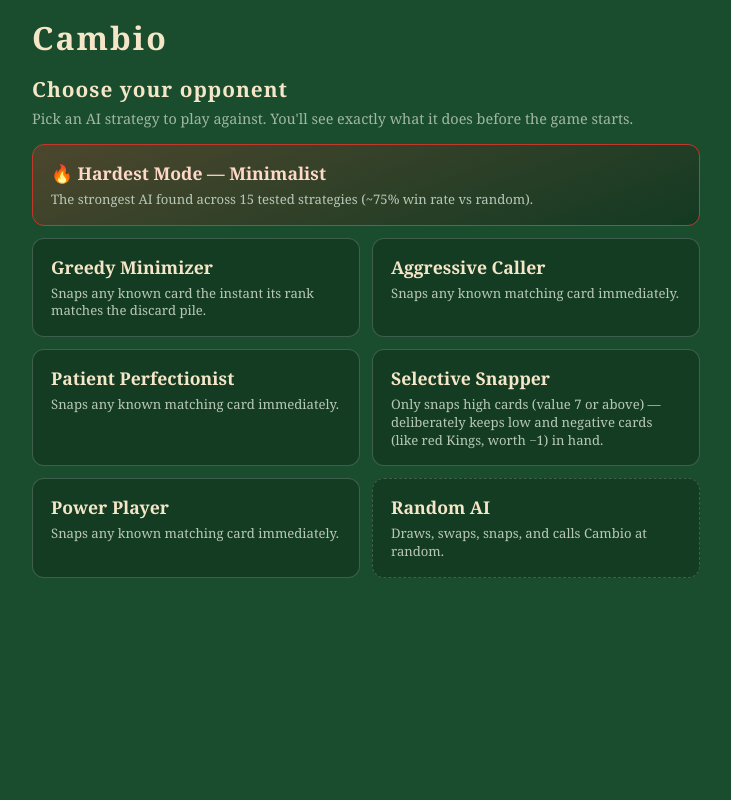
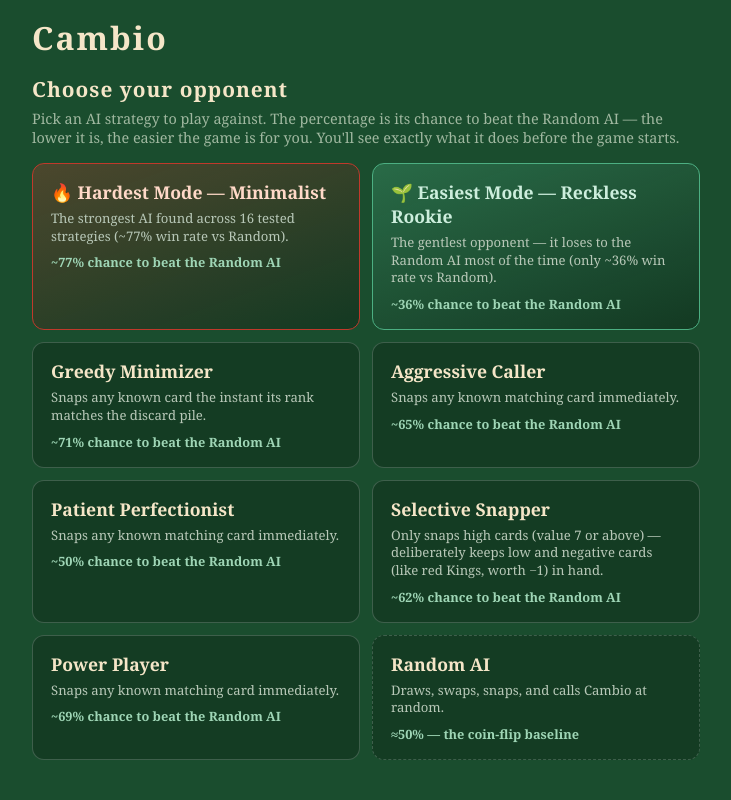
Before and after one commit to jeremy-h-pollak/auto-cambio, a Flask app: page / in a window 1280 px wide. Shown: the whole page, without its empty margins (274-1005 px from the left). Run offline with Flask 3, Linux system fonts and the light colour scheme.

Commit message:
feat: add Easiest Mode opponent and win-rate-vs-Random labels to the chooser
- Add a deliberately-weak "Reckless Rookie" profile (reckless) built from
  existing knobs — never snaps, grabs any discard, gambles every draw, and
  calls Cambio the instant its hand is known (~36% win rate vs Random).
- Surface it as 🌱 Easiest Mode beside 🔥 Hardest Mode in a new .boss-row.
- Show each opponent's measured chance to beat the Random AI under its card,
  driven by a new WINRATE_VS_RANDOM table (avg of seeds 1-3, 4,000 games each).
- Update docs/strategies.md and docs/web-app.md for the 16th profile and the
  new chooser layout.

Co-Authored-By: Claude Opus 4.7 <noreply@anthropic.com>

```diff
--- a/app.py
+++ b/app.py
@@ -19,14 +19,30 @@ RANDOM_DESCRIPTION = [
     "No memory and no planning — the baseline every strategy aims to beat.",
 ]
 
-# Strongest of 15 tested strategies by win rate vs Random (multi-seed eval,
-# 40k games each). Surfaced in the chooser as the "Hardest Mode" boss.
-HARDEST_KEY = "minimalist"
-HARDEST_WINRATE = "~75%"
+# Win rate vs Random, measured with simulate.py (avg of seeds 1–3, 4,000 games
+# each), rounded to whole percents. Regenerate after tuning a profile with:
+#     python simulate.py --strategy <key> --seed 1 -n 4000 --quiet
+WINRATE_VS_RANDOM = {
+    "greedy": 71, "aggressive": 65, "conservative": 50, "snapper": 62,
+    "power": 69, "minimalist": 77, "reckless": 36,
+}
 
-# Chooser display order: Hardest Mode, the five original named strategies, Random.
+# The strongest and weakest tested profiles, surfaced as the two "boss" modes.
+HARDEST_KEY = "minimalist"   # highest win rate vs Random
+EASIEST_KEY = "reckless"     # lowest — built to lose, for an easy game
+
+# Chooser display order: the two boss modes, the five original named strategies, Random.
 NAMED_OPPONENTS = ["greedy", "aggressive", "conservative", "snapper", "power"]
-OPPONENT_KEYS = ["hardest"] + NAMED_OPPONENTS + ["random"]
+OPPONENT_KEYS = ["hardest", "easiest"] + NAMED_OPPONENTS + ["random"]
+
+
+def _winrate_label(key):
+    """Short 'chance to beat Random' line shown under each opponent card."""
+    if key == "random":
+        return "≈50% — the coin-flip baseline"
+    profile_key = {"hardest": HARDEST_KEY, "easiest": EASIEST_KEY}.get(key, key)
+    pct = WINRATE_VS_RANDOM.get(profile_key)
+    return f"~{pct}% chance to beat the Random AI" if pct is not None else ""
 
 
 def _opponent_info(key):
@@ -34,8 +50,15 @@ def _opponent_info(key):
     if key == "hardest":
         p = strategies.PROFILES[HARDEST_KEY]
         return f"Hardest Mode — {p.name}", [
-            f"The strongest AI found across 15 tested strategies "
-            f"({HARDEST_WINRATE} win rate vs random).",
+            f"The strongest AI found across 16 tested strategies "
+            f"(~{WINRATE_VS_RANDOM[HARDEST_KEY]}% win rate vs Random).",
+            *p.rules,
+        ]
+    if key == "easiest":
+        p = strategies.PROFILES[EASIEST_KEY]
+        return f"Easiest Mode — {p.name}", [
+            f"The gentlest opponent — it loses to the Random AI most of the time "
+            f"(only ~{WINRATE_VS_RANDOM[EASIEST_KEY]}% win rate vs Random).",
             *p.rules,
         ]
     if key in strategies.PROFILES:
@@ -45,14 +68,16 @@ def _opponent_info(key):
 
 
 def opponent_catalog():
-    """List of (key, name, rules) in chooser display order."""
-    return [(key, *_opponent_info(key)) for key in OPPONENT_KEYS]
+    """List of (key, name, rules, winrate_label) in chooser display order."""
+    return [(key, *_opponent_info(key), _winrate_label(key)) for key in OPPONENT_KEYS]
 
 
 def _strategy_object(key):
     """Resolve an opponent key to a strategy object the engine can drive."""
     if key == "hardest":
         return strategies.get(HARDEST_KEY)
+    if key == "easiest":
+        return strategies.get(EASIEST_KEY)
     if key in strategies.PROFILES:
         return strategies.get(key)
     return random_strategy
--- a/game/strategies.py
+++ b/game/strategies.py
@@ -385,6 +385,21 @@ PROFILES = {
         draw_discard_max=4,
         cambio_all_known_sum=7,
     ),
+    "reckless": StrategyProfile(
+        key="reckless",
+        name="Reckless Rookie",
+        rules=[
+            "Never snaps — lets matching cards pile up instead of shrinking its hand.",
+            "Grabs whatever sits on top of the discard pile, good or bad.",
+            "Gambles every draw onto an unknown card — even a high King.",
+            "Calls Cambio the moment it knows all four of its cards, no matter how bad they are.",
+        ],
+        snap_mode="high_only", snap_min_value=14,   # no card reaches 14 -> never snaps
+        draw_discard_max=13,                          # always take the discard top
+        gamble_max=13,                                # gamble any draw onto an unknown slot
+        cambio_all_known_sum=52,                      # call Cambio as soon as the hand is known
+        cambio_known_sum=52,                          # ...even with a card still unknown
+    ),
 }
 
 
--- a/static/css/style.css
+++ b/static/css/style.css
@@ -363,6 +363,22 @@ header h1 {
   margin-bottom: 16px;
 }
 
+/* Featured "boss" modes (Hardest + Easiest) sit side by side above the grid. */
+.boss-row {
+  display: flex;
+  flex-wrap: wrap;
+  gap: 12px;
+  margin-bottom: 12px;
+}
+
+.boss-row form {
+  display: contents;
+}
+
+.boss-row .opponent-card {
+  flex: 1 1 220px;
+}
+
 .opponent-list {
   display: grid;
   grid-template-columns: repeat(auto-fit, minmax(220px, 1fr));
@@ -402,7 +418,6 @@ header h1 {
 .opponent-card.is-hardest {
   border-color: #c0392b;
   background: linear-gradient(160deg, rgba(192,57,43,0.30), rgba(0,0,0,0.25));
-  grid-column: 1 / -1;
 }
 
 .opponent-card.is-hardest:hover {
@@ -411,6 +426,19 @@ header h1 {
 
 .opponent-card.is-hardest .opp-name {
   color: #ffd9c8;
+}
+
+.opponent-card.is-easiest {
+  border-color: #4caf82;
+  background: linear-gradient(160deg, rgba(76,175,130,0.30), rgba(0,0,0,0.25));
+}
+
+.opponent-card.is-easiest:hover {
+  border-color: #6fd6a3;
+}
+
+.opponent-card.is-easiest .opp-name {
+  color: #cdeedd;
 }
 
 .opponent-card .opp-name {
@@ -423,6 +451,13 @@ header h1 {
   font-size: 0.82rem;
   color: #b8c8b8;
   line-height: 1.35;
+}
+
+.opponent-card .opp-winrate {
+  font-size: 0.8rem;
+  font-weight: bold;
+  color: #9fd6b6;
+  margin-top: 2px;
 }
 
 /* ── Confirmation screen ── */
--- a/templates/partials/chooser.html
+++ b/templates/partials/chooser.html
@@ -5,15 +5,29 @@
 
   <section class="lobby">
     <h2>Choose your opponent</h2>
-    <p class="lobby-hint">Pick an AI strategy to play against. You'll see exactly what it does before the game starts.</p>
+    <p class="lobby-hint">Pick an AI strategy to play against. The percentage is its chance to beat the Random AI — the lower it is, the easier the game is for you. You'll see exactly what it does before the game starts.</p>
+
+    <div class="boss-row">
+      {% for key, name, rules, winrate in catalog if key in ('hardest', 'easiest') %}
+        <form hx-post="/describe" hx-target="#board" hx-swap="outerHTML">
+          <input type="hidden" name="opponent" value="{{ key }}">
+          <button type="submit" class="opponent-card {% if key == 'hardest' %}is-hardest{% elif key == 'easiest' %}is-easiest{% endif %}">
+            <span class="opp-name">{% if key == 'hardest' %}🔥 {% elif key == 'easiest' %}🌱 {% endif %}{{ name }}</span>
+            <span class="opp-tag">{{ rules[0] }}</span>
+            <span class="opp-winrate">{{ winrate }}</span>
+          </button>
+        </form>
+      {% endfor %}
+    </div>
 
     <div class="opponent-list">
-      {% for key, name, rules in catalog %}
+      {% for key, name, rules, winrate in catalog if key not in ('hardest', 'easiest') %}
         <form hx-post="/describe" hx-target="#board" hx-swap="outerHTML">
           <input type="hidden" name="opponent" value="{{ key }}">
-          <button type="submit" class="opponent-card {% if key == 'random' %}is-random{% endif %}{% if key == 'hardest' %}is-hardest{% endif %}">
-            <span class="opp-name">{% if key == 'hardest' %}🔥 {% endif %}{{ name }}</span>
+          <button type="submit" class="opponent-card {% if key == 'random' %}is-random{% endif %}">
+            <span class="opp-name">{{ name }}</span>
             <span class="opp-tag">{{ rules[0] }}</span>
+            <span class="opp-winrate">{{ winrate }}</span>
           </button>
         </form>
       {% endfor %}
```
Also changed, not shown: docs/strategies.md (+4 -3 lines), docs/web-app.md (+12 -5 lines).
